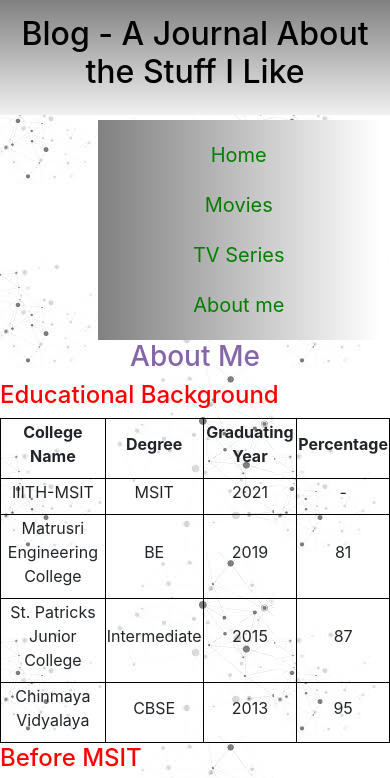
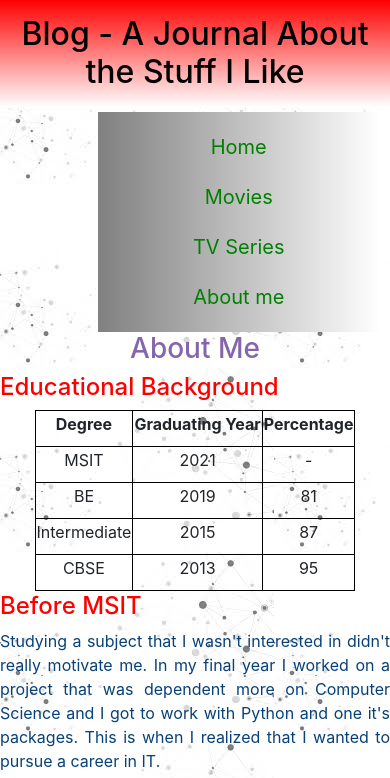
Before and after one commit to sourabh-swargam/Software_App_Development_2019501028, a plain HTML site: page project0/HTML/about-me.html in a window 390 px wide. Shown: the top 778 px of the page. Drawn offline with nearby package versions, Linux system fonts and the light colour scheme.

Commit message:
added responsiveness

```diff
--- a/project0/CSS/index.css
+++ b/project0/CSS/index.css
@@ -1,6 +1,9 @@
 @media only screen and (max-width: 750px){
 	body {
 		background-image: url("../Images/images_one.jfif");
+	}
+	#top {
+	background-image:linear-gradient(red, white);
 	}
 }
 
@@ -8,11 +11,14 @@
 	body {
 		background-image: url("../Images/images.jfif");
 	}
+
+	#top {
+	background-image:linear-gradient(grey, #f1f1f1);
+	}
 }
 
-#top {
+h2 {
 	padding:15px;
-	background-image:linear-gradient(grey, #f1f1f1);
 	color:black;
 	border:10px;
 	text-align: center;
--- a/project0/HTML/about-me.html
+++ b/project0/HTML/about-me.html
@@ -37,7 +37,6 @@
                     <table align="center">
                         <heading>
                             <tr>
-                                <th>College Name</th>
                                 <th>Degree</th>
                                 <th>Graduating Year</th>
                                 <th>Percentage</th>
@@ -45,25 +44,21 @@
                         </heading>
                         <data>
                             <tr>
-                                <td>IIITH-MSIT</td>
                                 <td>MSIT</td>
                                 <td>2021</td>
                                 <td>-</td>
                             </tr>
                             <tr>
-                                <td>Matrusri Engineering College</td>
                                 <td>BE</td>
                                 <td>2019</td>
                                 <td>81</td>
                             </tr>
                             <tr>
-                                <td>St. Patricks Junior College</td>
                                 <td>Intermediate</td>
                                 <td>2015</td>
                                 <td>87</td>
                             </tr>
                             <tr>
-                                <td>Chinmaya Vidyalaya</td>
                                 <td>CBSE</td>
                                 <td>2013</td>
                                 <td>95</td>
```
